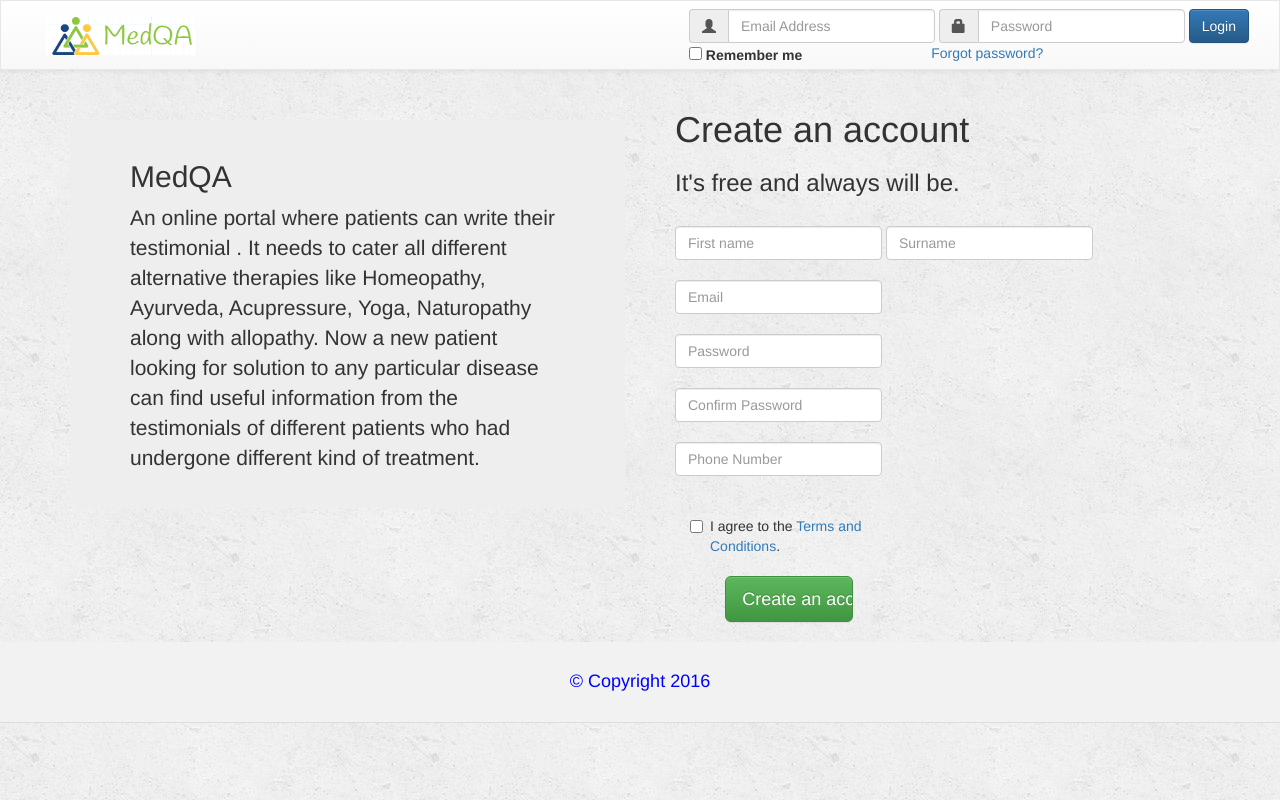
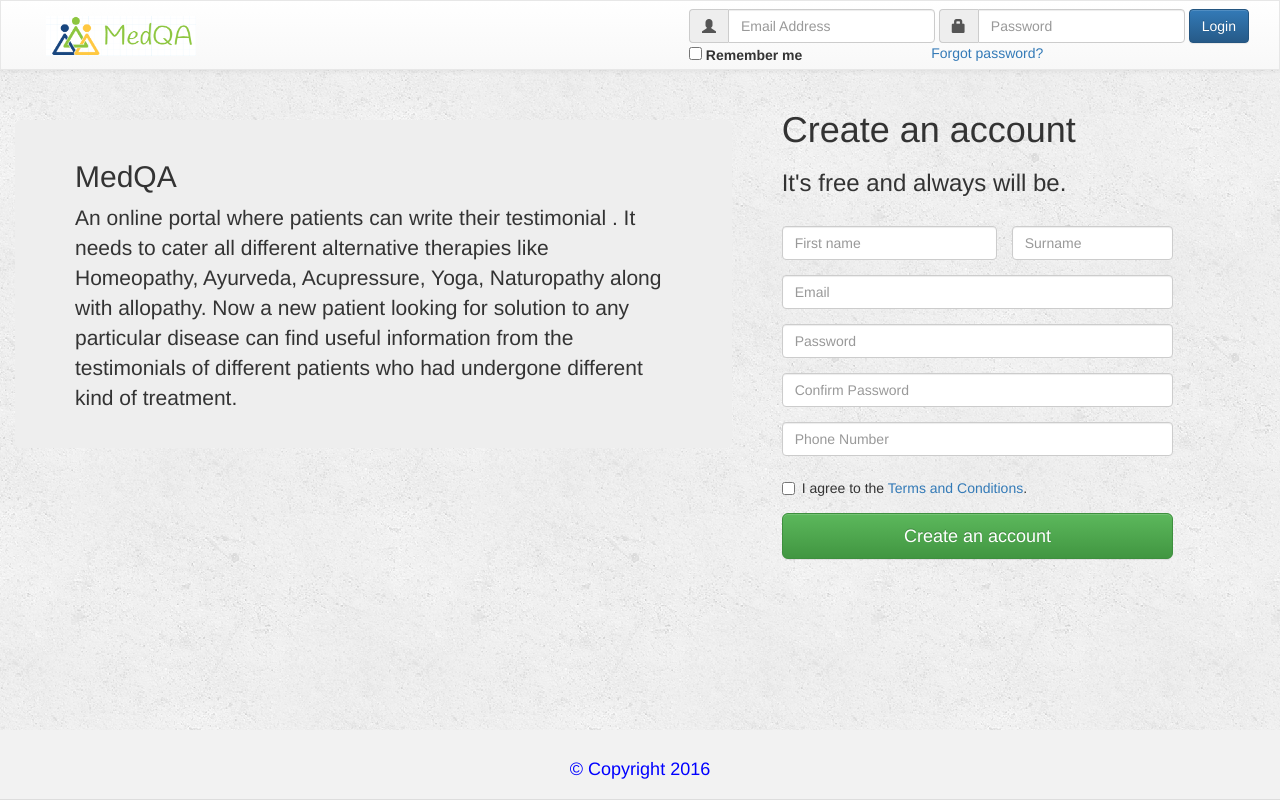
Before and after one commit to MedQA/medqa, a Flask app: page / in a window 1280 px wide. Run offline with Flask 2, Linux system fonts and the light colour scheme; some libraries are stand-ins or nearby versions.

Commit message:
Forntend updated with user database

```diff
--- a/app/static/css/style.css
+++ b/app/static/css/style.css
@@ -1,3 +1,18 @@
+* {
+    margin: 0;
+}
+html, body {
+    height: 100%;
+}
+.wrapper {
+    min-height: 100%;
+    height: auto !important;
+    height: 100%;
+    margin: 0 auto -70px; /* the bottom margin is the negative value of the footer's height */
+}
+.push {
+    height: 70px; /* .push must be the same height as .footer */
+}
 body {
 	background-image: url("assets/images/main5.png");
 }
@@ -20,6 +35,7 @@ body {
     padding:20px 20px 20px 20px;
 }
 #footerwrap {
+		height: 70px;
 		background: #f2f2f2;
 		margin-top: 0px;
 		padding-top: 20px;
--- a/app/templates/base.html
+++ b/app/templates/base.html
@@ -8,9 +8,11 @@
 <link rel="stylesheet" href="https://maxcdn.bootstrapcdn.com/bootstrap/3.3.6/css/bootstrap-theme.min.css">
 <script src="https://ajax.googleapis.com/ajax/libs/jquery/1.11.3/jquery.min.js"></script>
 <script src="https://maxcdn.bootstrapcdn.com/bootstrap/3.3.6/js/bootstrap.min.js"></script>
-<link rel="stylesheet" type="text/css" href="{{ url_for('static', filename = 'css/style.css') }}"  >
+{% block cssfile %}{% endblock %}
+{% block jsfile %}{% endblock %}
 </head>
 <body>
+    <div class="wrapper">
 <nav class="navbar navbar-default" >
   <div class="container-fluid">
 
@@ -34,7 +36,8 @@
 
 {% block body %}
 {% endblock %}
-
+<div class="push"></div>
+</div>
 <!-- Footer -->
 	<div id="footerwrap">
 			<div class="container">
@@ -42,5 +45,6 @@
 			</div>
 		</div>
 
+
 </body>
 </html>
--- a/app/templates/user/index.html
+++ b/app/templates/user/index.html
@@ -1,23 +1,36 @@
 {% extends 'base.html' %}
+
 {% block title %}MedQA{% endblock %}
+
+{% block cssfile %}
+<link rel="stylesheet" type="text/css" href="{{ url_for('static', filename = 'css/style.css') }}"  >
+{% endblock %}
+
+
 {% block navbar %}
 <form id="signin" class="navbar-form navbar-right" role="form" action="{{ url_for('user.login') }}" method="post">
     {{ form2.hidden_tag() }}<!--For CSRF -->
+        {% if form2.useremail.errors or form2.password.errors or usererror %}
+            <div class="form-group has-error has-feedback">
                 <div class="input-group">
                     <span class="input-group-addon"><i class="glyphicon glyphicon-user"></i></span>
-                <input id="email" type="email" class="form-control" name="email" value="" placeholder="Email Address" {{ form2.email }}
+                    <input id="email" type="email" class="form-control" name="useremail" value="" placeholder="Email Address" {{ form2.useremail }}
                 </div>
-            {% for message in form2.email.errors %}
-                 <div>{{ message }}</div>
-              {% endfor %}
                 <div class="input-group">
     				<span class="input-group-addon"><i class="glyphicon glyphicon-lock"></i></span>
                     <input id="password" type="password" class="form-control" name="password" value="" placeholder="Password" {{form2.password}}
                 </div>
-            {% for message in form2.password.errors %}
-                 <div>{{ message }}</div>
-              {% endfor %}
-
+            </div>
+        {% else %}
+        <div class="input-group">
+            <span class="input-group-addon"><i class="glyphicon glyphicon-user"></i></span>
+            <input id="email" type="email" class="form-control" name="useremail" value="" placeholder="Email Address" {{ form2.useremail }}
+        </div>
+        <div class="input-group">
+				<span class="input-group-addon"><i class="glyphicon glyphicon-lock"></i></span>
+                <input id="password" type="password" class="form-control" name="password" value="" placeholder="Password" {{form2.password}}
+        </div>
+        {% endif %}
             <button type="submit" class="btn btn-primary">Login</button><br>
 
             <label class="checkbox inline" >
@@ -32,9 +45,9 @@
 
 
 {% block body %}
-    <div class="container">
-        <div class="row">
-            <div class="col-sm-6">
+    <div class="container-fluid">
+        <div class="row content">
+            <div class="col-sm-7">
                 <div class="section1">
 						<div class="jumbotron">
 							<h2>MedQA</h2>
@@ -42,18 +55,55 @@
 						  </div>
 				</div>
             </div>
-            <div class="col-sm-6">
+            <div class="col-sm-5" style="width:500px;">
                 <div class="section2">
 					<div class="bs-example">
 						<h1>Create an account</h1>
 						<h3>It's free and always will be.</h3>
 						<br />
-						<form class="form-inline" role="form" action="{{ url_for('user.signup') }}" method='post' >
+						<form class="form-horizontal" role="form" action="{{ url_for('user.signup') }}" method='post' id="signupForm">
                             {{ form1.hidden_tag() }}<!--For CSRF -->
-							<div class="form-group">
-								<label class="sr-only" for="firstName">First name</label>
+                            {% if form1.firstname.errors or form1.surname.errors %}
+                            <div class="form-group has-error has-feedback">
+                                {% if form1.firstname.errors %}
+
+                                        <div class="col-xs-6" style="padding-right: 0px;" >
+                                            <input type="text" class="form-control" id="firstName" placeholder="First name" {{form1.firstname}}
+                                            <span class="glyphicon glyphicon-remove form-control-feedback"></span>
+                                        </div>
+                                {% else %}
+
+                                <div class="col-xs-6" style="padding-right: 0px;" >
                                     <input type="text" class="form-control" id="firstName" placeholder="First name" {{form1.firstname}}
                                 </div>
+
+                                {% endif %}
+                                {% if form1.surname.errors %}
+
+                                    <div class="col-xs-5" style="padding-right: 0px;" >
+                                        <input type="text" class="form-control" id="Surname" placeholder="Surname" {{form1.surname}}
+                                        <span class="glyphicon glyphicon-remove form-control-feedback"></span>
+                                    </div>
+                                {% else %}
+                                <div class="col-xs-5" >
+                                    <input type="text" class="form-control" id="Surname" placeholder="Surname" {{form1.surname}}
+                               </div>
+                                {% endif %}
+                            </div>
+
+                            {% else %}
+                            <div class="form-group">
+                                <div class="col-xs-6" style="padding-right: 0px;" >
+								    <input type="text" class="form-control" id="firstName" placeholder="First name" {{form1.firstname}}
+                                </div>
+                                <div class="col-xs-5" >
+                                    <input type="text" class="form-control" id="Surname" placeholder="Surname" {{form1.surname}}
+                               </div>
+                           </div>
+                            {% endif %}
+
+
+                            <!--
                             {% for message in form1.firstname.errors %}
                                  <div>{{ message }}</div>
                               {% endfor %}
@@ -64,57 +114,67 @@
                             {% for message in form1.surname.errors %}
                                  <div>{{ message }}</div>
                               {% endfor %}
-						<br/>
-                        <br/>
-							<div class="row">
-								<div class="col-sm-9" >
-									<div class="form-group">
-										<label class="sr-only" for="inputEmail">Email:</label>
-										<input type="email" class="form-control" id="inputEmail" placeholder="Email" {{ form1.email }}
+                          -->
+                          {% if error%}{{error}}{% endif %}
+                          {% if form1.email.errors %}
+                          <div class="form-group has-error has-feedback">
+                              <div class="col-xs-11">
+                                  <input type="email" class="form-control" id="inputEmail" name="email" placeholder="Email" {{ form1.email }}
+
                               </div>
                           </div>
-							</div>
-
-                            {% for message in form1.email.errors %}
-                                 <div>{{ message }}</div>
-                              {% endfor %}
-                              {% if error%}{{error}}{% endif %}
-                              <br/>
-							<div class="row">
-								<div class="col-sm-9" >
+                          {% else %}
                           <div class="form-group">
-										<label class="sr-only" for="inputPassword">Password:</label>
-										<input type="password" class="form-control" id="inputPassword" placeholder="Password" {{ form1.password }}
+                                  <div class="col-xs-11">
+                                      <input type="email" class="form-control" id="inputEmail" name="email" placeholder="Email" {{ form1.email }}
                                   </div>
                           </div>
+                          {% endif %}
+                           {% if form1.password.errors %}
+                           <div class="form-group has-error has-feedback">
+                               <div class="col-xs-11">
+                                   <input type="password" class="form-control" id="inputPassword" name="password" placeholder="Password" {{ form1.password }}
+
                                </div>
-                            <br/>
-							<div class="row">
-								<div class="col-sm-9" >
+                              </div>
+                            {% else %}
 							<div class="form-group">
-										<label class="sr-only" for="confirmPassword">Confirm Password:</label>
+								<div class="col-xs-11">
+    								<input type="password" class="form-control" id="inputPassword" name="password" placeholder="Password" {{ form1.password }}
+								</div>
+							</div>
+                            {% endif %}
+                            {% if form1.confirm_Password.errors %}
+                            <div class="form-group has-error has-feedback">
+                                <div class="col-xs-11">
+                                    {% if form1.confirm_Password.errors[0] == 'Passwords must match' %}
+                                        {{ form1.confirm_Password.errors[0] }}
+                                    {% endif %}
+                                    <input type="password" class="form-control" id="confirmPassword" placeholder="Confirm Password" {{ form1.confirm_Password }}
+
+                                </div>
+                               </div>
+                            {% else %}
+							<div class="form-group">
+								<div class="col-xs-11">
 	                                <input type="password" class="form-control" id="confirmPassword" placeholder="Confirm Password" {{ form1.confirm_Password }}
 								</div>
 							</div>
+                            {% endif %}
+                            {% if form1.phone_number.errors %}
+                            <div class="form-group has-error has-feedback">
+                                <div class="col-xs-11">
+									<input type="tel" class="form-control" id="tel" placeholder="Phone Number" {{ form1.phone_number }}
+
 								</div>
-
-                            {% for message in form1.confirm_Password.errors %}
-                                 <div>{{ message }}</div>
-                              {% endfor %}
-                              <br />
-							<div class="row">
-								<div class="col-sm-9" >
+                            </div>
+                            {% else %}
 							<div class="form-group">
-										<label class="sr-only" for="phoneNumber">Phone:</label>
+								<div class="col-xs-11">
 									<input type="tel" class="form-control" id="tel" placeholder="Phone Number" {{ form1.phone_number }}
 								</div>
 							</div>
-							</div>
-
-                            {% for message in form1.phone_number.errors %}
-                                 <div>{{ message }}</div>
-                              {% endfor %}
-                              <br />
+                            {% endif %}
                             <!--
 							<h3>Birthday</h3>
 							<div class="row">
@@ -236,29 +296,32 @@
 								</div>
 							</div>
                             -->
-                            <br/>
-							<div class="row">
-								<div class="col-sm-9" >
+                            {% if form1.terms_cond.errors %}
+                            <div class="form-group has-error has-feedback">
+                                <div class=" col-xs-11 ">
+									<label class="checkbox-inline">
+										<input type="checkbox" value="agree" {{ form1.terms_cond }} I agree to the <a href="#">Terms and Conditions</a>.(Must Agree)
+									</label>
+								</div>
+                            </div>
+
+                            {% else %}
 							<div class="form-group">
-										<div class=" col-xs-9">
+								<div class=" col-xs-11 ">
 									<label class="checkbox-inline">
 										<input type="checkbox" value="agree" {{ form1.terms_cond }} I agree to the <a href="#">Terms and Conditions</a>.
 									</label>
 								</div>
 							</div>
-								</div>
-							</div>
-                            <br/>
-							<div class="row">
-								<div class="col-sm-9" >
+                            {% endif %}
 							<div class="form-group">
-										<div class="col-xs-9 col-sm-offset-2">
+								<div class=" col-xs-11">
 									<input type="submit" class="btn btn-success btn-lg btn-block" value="Create an account">
 								</div>
 							</div>
-								</div>
-							</div>
                         </form>
+
+
                     </div>
 				</div>
             </div>
--- a/app/user/userforms.py
+++ b/app/user/userforms.py
@@ -4,7 +4,7 @@ from wtforms.validators import Required, Length, Email, EqualTo
 
 class SignupForm(Form):
     firstname = StringField('Firstname', validators=[Required(),Length(1,70)])
-    surname = StringField('Lastname',validators=None)
+    surname = StringField('Lastname',validators=[Required(),Length(1,70)])
     email = StringField('Email', validators=[Required(), Length(1,70), Email()])
     password = PasswordField('Password', validators=[Required()])
     confirm_Password = PasswordField('Confirm Password',validators=[Required(),EqualTo('password', message='Passwords must match')])
@@ -17,7 +17,7 @@ class SignupForm(Form):
     submit = SubmitField('Log In')
 
 class LoginForm(Form):
-    email = StringField('Email',validators=[Required(),Length(1,70),Email()])
+    useremail = StringField('Email',validators=[Required(),Length(1,70),Email()])
     password = PasswordField('Password',validators=[Required()])
     remember_me = BooleanField(default=False)
     submit = SubmitField()
--- a/manage.py
+++ b/manage.py
@@ -20,6 +20,5 @@ def initdb():
     db.drop_all(bind=None)
     db.create_all(bind=None)
 
-
 if __name__ == "__main__":
     manager.run()
--- a/requirements.txt
+++ b/requirements.txt
@@ -7,6 +7,7 @@ Flask-WTF==0.12
 itsdangerous==0.24
 Jinja2==2.8
 MarkupSafe==0.23
+pkg-resources==0.0.0
 psycopg2==2.6.2
 SQLAlchemy==1.0.13
 Werkzeug==0.11.10
```
Also changed, not shown: app/api/auth.py (deleted, +0 -80 lines), app/static/desktop/js/main.js (deleted, +0 -94 lines), app/user/userviews.py (+7 -7 lines), database.md (+25 -26 lines), app/common/helpers.py (deleted), app/common/response.py (deleted), app/frontend/__init__.py (deleted), app/frontend/controller.py (deleted), app/models.py (deleted), 2 other files. Lines whose indentation alone changed are shown as unchanged.
